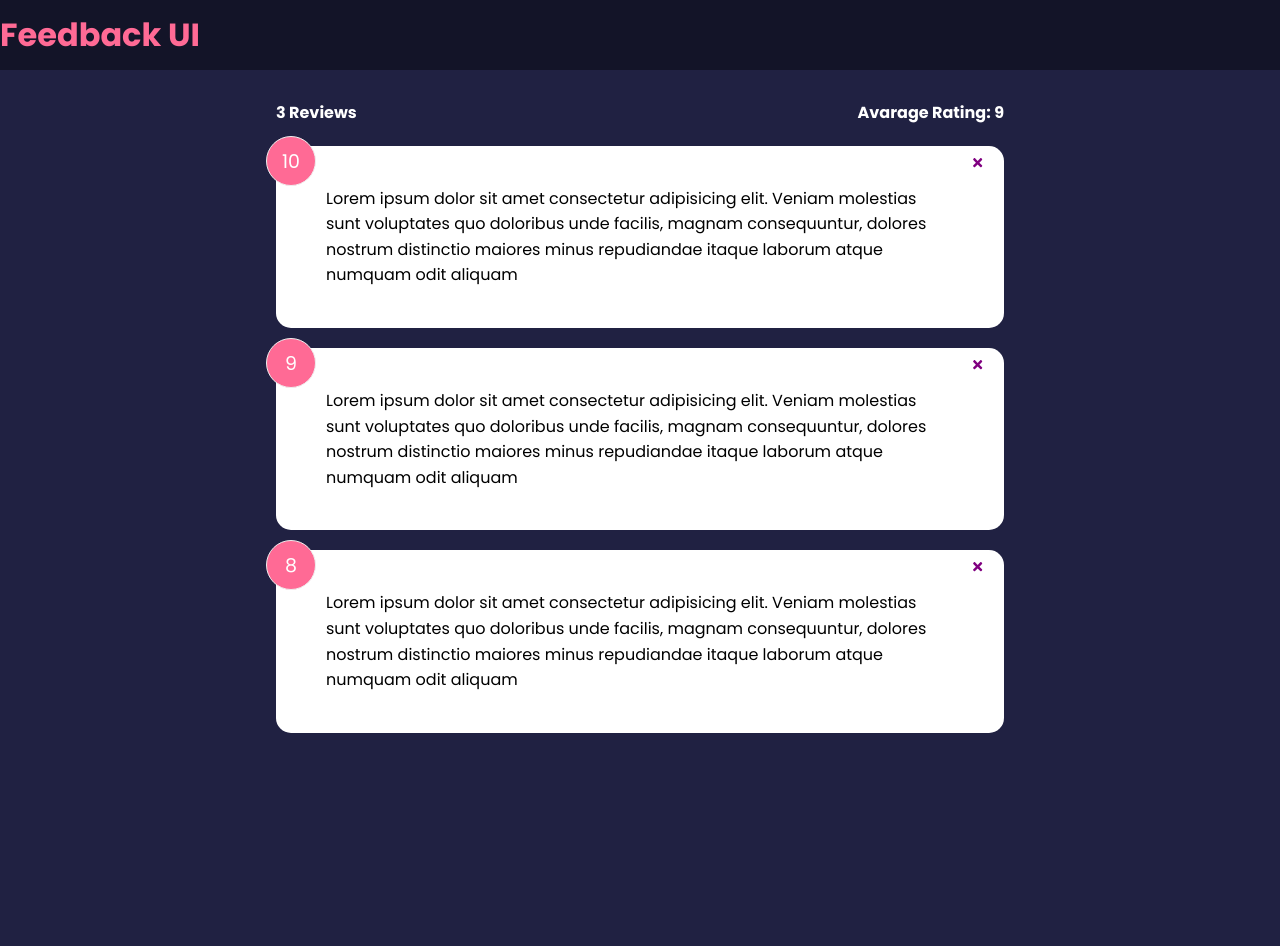
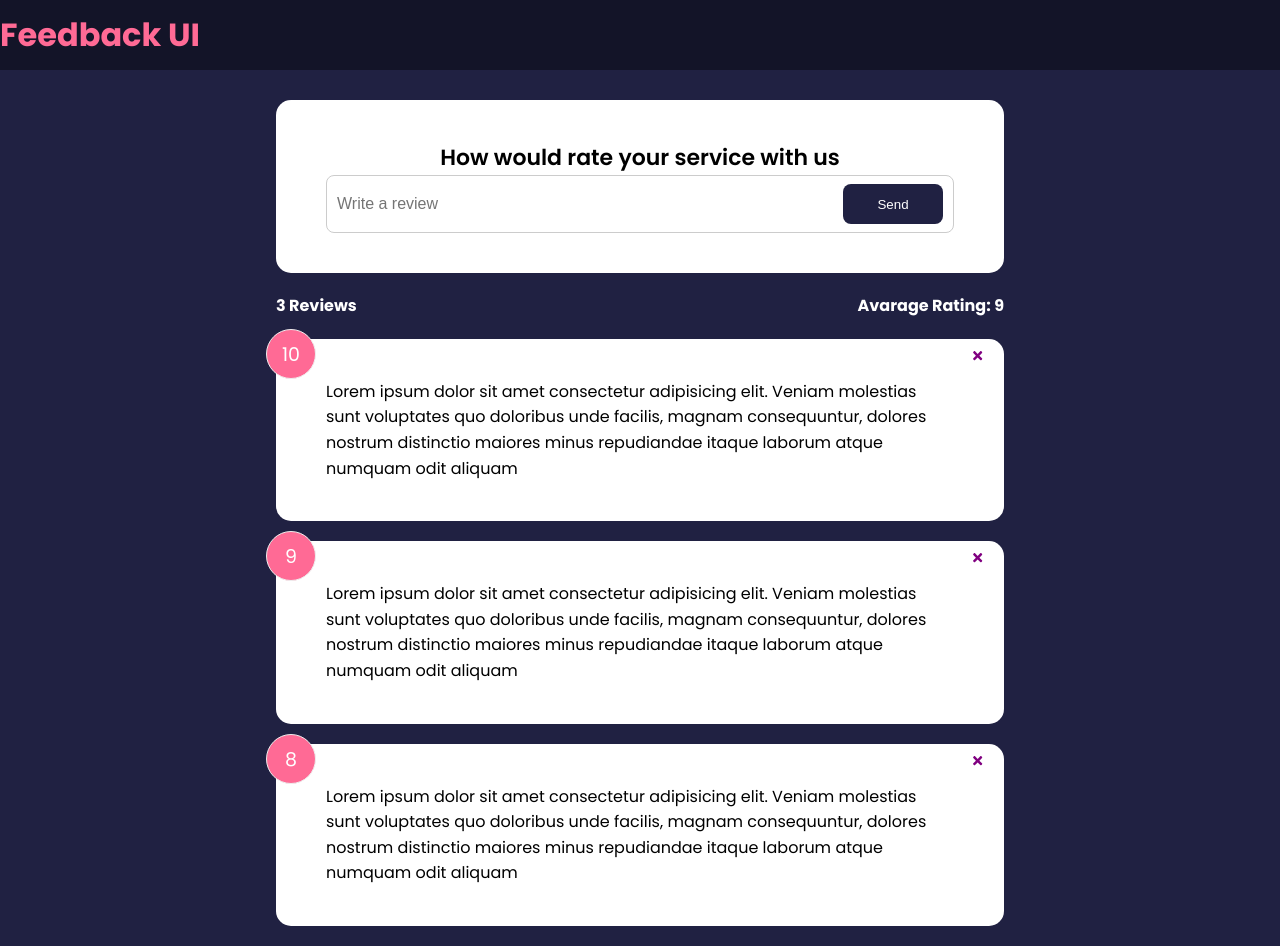
Before and after one commit to arvindk07/feedback-app, a React (Create React App) app: page / in a window 1280 px wide. Before the commit the page ends 800 px from the top, so only its background shows below. Built offline with nearby package versions, Linux system fonts and the light colour scheme.

Commit message:
Form Component and Button Component

```diff
--- a/src/App.js
+++ b/src/App.js
@@ -2,8 +2,8 @@
 import FeedbackList from "./components/FeedbackList";
 import Header from "./components/Header";
 import FeedbackData from "./data/Feedback";
-import Card from "./components/shared/Card";
 import FeedbackStats from "./components/FeedbackStats";
+import FeedbackForm from "./components/FeedbackForm";
 
 const App = () => {
   const [feedback, setFeedback] = useState(FeedbackData);
@@ -17,6 +17,7 @@
     <>
       <Header />
       <div className="container">
+        <FeedbackForm />
         <FeedbackStats feedback={feedback} />
         <FeedbackList feedback={feedback} handleDelete={deleteFeedback} />
       </div>
--- /dev/null
+++ b/src/components/FeedbackForm.jsx
@@ -0,0 +1,32 @@
+import { useState } from "react";
+import Card from "./shared/Card";
+import Button from "./shared/Button";
+
+const FeedbackForm = () => {
+  const [text, setText] = useState("");
+
+  const handleTextChange = (e) => {
+    e.preventDefault();
+    setText(e.target.value);
+  };
+
+  return (
+    <Card>
+      <form>
+        <h2>How would rate your service with us</h2>
+        {/* {@todo- rating select component} */}
+        <div className="input-group">
+          <input
+            type="text"
+            placeholder="Write a review"
+            onChange={handleTextChange}
+            value={text}
+          />
+          <Button type="submit">Send</Button>
+        </div>
+      </form>
+    </Card>
+  );
+};
+
+export default FeedbackForm;
--- /dev/null
+++ b/src/components/shared/Button.jsx
@@ -0,0 +1,24 @@
+import PropTypes from "prop-types";
+
+const Button = ({ children, version, type, isDisabled }) => {
+  return (
+    <button type={type} disabled={isDisabled} className={`btn btn-${version}`}>
+      {children}
+    </button>
+  );
+};
+
+Button.defaultProps = {
+  version: "primary",
+  type: "button",
+  isDisabled: false,
+};
+
+Button.propTypes = {
+  children: PropTypes.node.isRequired,
+  version: PropTypes.string,
+  type: PropTypes.string,
+  isDisabled: PropTypes.bool,
+};
+
+export default Button;
```
